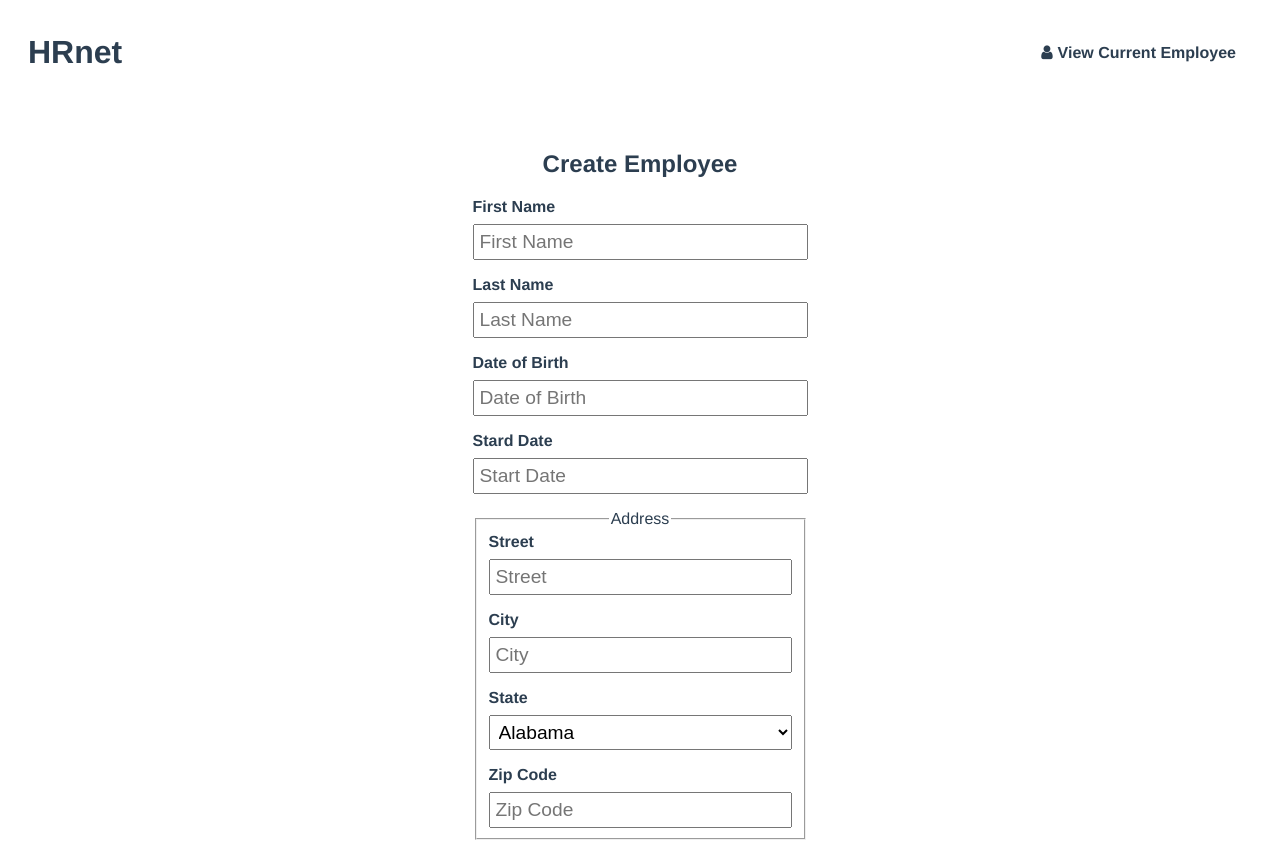
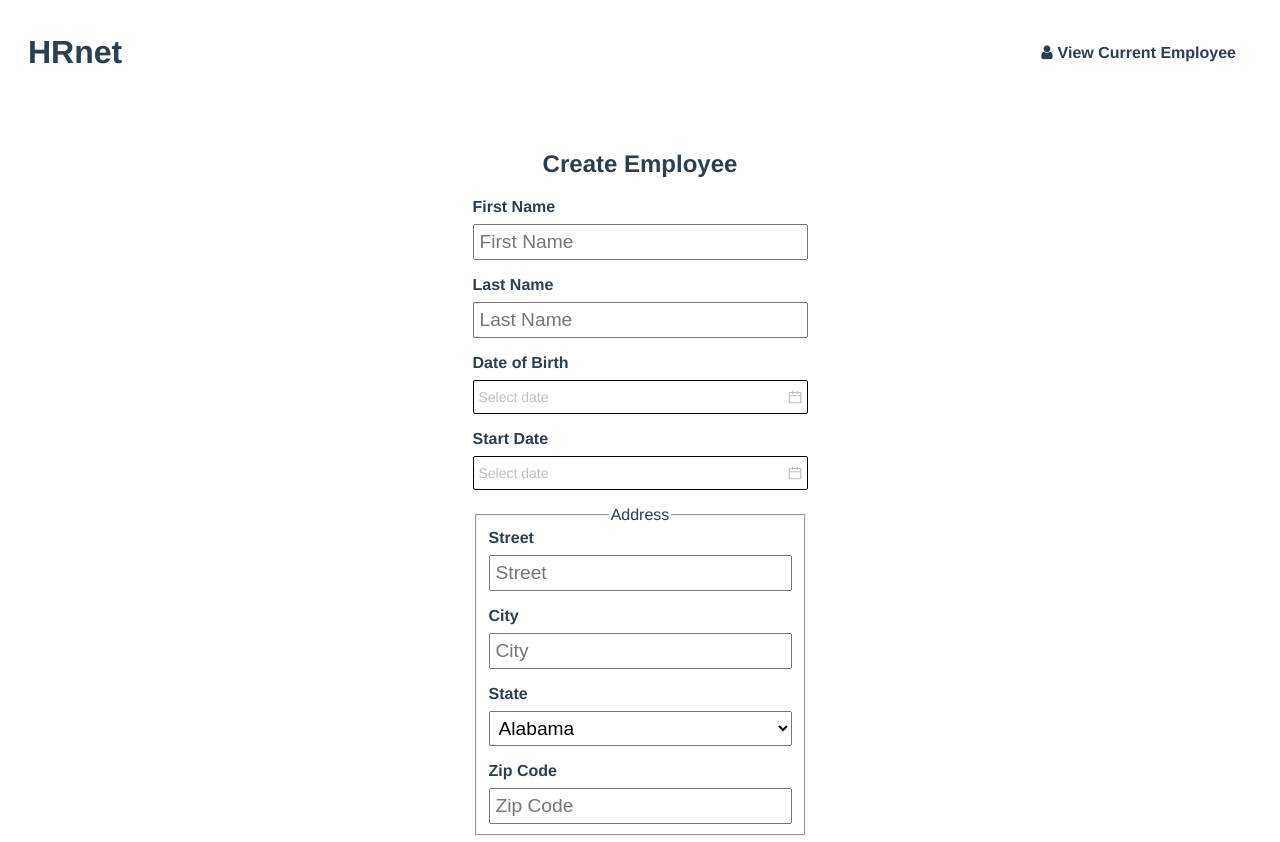
Before and after one commit to dcseguramedina/RHnet-app-react, a React (Vite) app: page / in a window 1280 px wide. Shown: the top 842 px of the page. Built offline with nearby package versions, Linux system fonts and the light colour scheme.

Commit message:
feature: Implement Home page (add datepicker)

```diff
--- a/src/features/createEmployee/CreateEmployee.module.css
+++ b/src/features/createEmployee/CreateEmployee.module.css
@@ -1,9 +1,3 @@
-.bg {
-    display: flex;
-    flex-direction: column;
-    background-color: #ffffff;
-}
-
 .content {
     display: flex;
     flex-direction: column;
@@ -26,3 +20,22 @@ fieldset {
     flex-direction: column;
     gap: 1rem;
 }
+
+.datePickerWrapper {
+    display: flex;
+    flex-direction: column;
+    text-align: left;
+    gap: 0.5rem;
+}
+
+.datePickerWrapper label {
+    font-weight: bold;
+}
+
+.datePickerInput {
+    padding: 5px;
+    border-color: #000000;
+    border-radius: 2px;
+    border-style: solid;
+    font-family: inherit;
+}
--- a/src/features/createEmployee/CreateEmployee.tsx
+++ b/src/features/createEmployee/CreateEmployee.tsx
@@ -1,5 +1,6 @@
 import React, {FormEvent, useState} from "react";
 import Input from "../../components/input/Input.tsx";
+import {DatePicker } from "antd";
 import Select from "../../components/select/Select";
 import Button from "../../components/button/Button.tsx";
 import styles from "./CreateEmployee.module.css";
@@ -106,26 +107,29 @@ const CreateEmployee: React.FC = () => {
                         required
                         aria-required="true"
                     />
-                    <Input
-                        label="Date of Birth"
-                        id="dateOfBirth"
-                        type="text"
-                        value={employeeForm.dateOfBirth}
+                    <div className={styles.datePickerWrapper}>
+                        <label htmlFor="dateOfBirth">Date of Birth</label>
+                        <DatePicker
+                            id="startDate"
+                            format="MM-DD-YYYY"
                             onChange={handleInputChange}
-                        placeholder="Date of Birth"
                             required
                             aria-required="true"
+                            className={styles.datePickerInput}
                         />
-                    <Input
-                        label="Stard Date"
+                    </div>
+                    <div className={styles.datePickerWrapper}>
+                        <label htmlFor="startDate">Start Date</label>
+                        <DatePicker
                             id="startDate"
-                        type="text"
-                        value={employeeForm.startDate}
+                            format="MM-DD-YYYY"
                             onChange={handleInputChange}
-                        placeholder="Start Date"
                             required
                             aria-required="true"
+                            className={styles.datePickerInput}
                         />
+                    </div>
+
                     <fieldset>
                         <legend>Address</legend>
                         <Input
```
Lines whose indentation alone changed are shown as unchanged.
